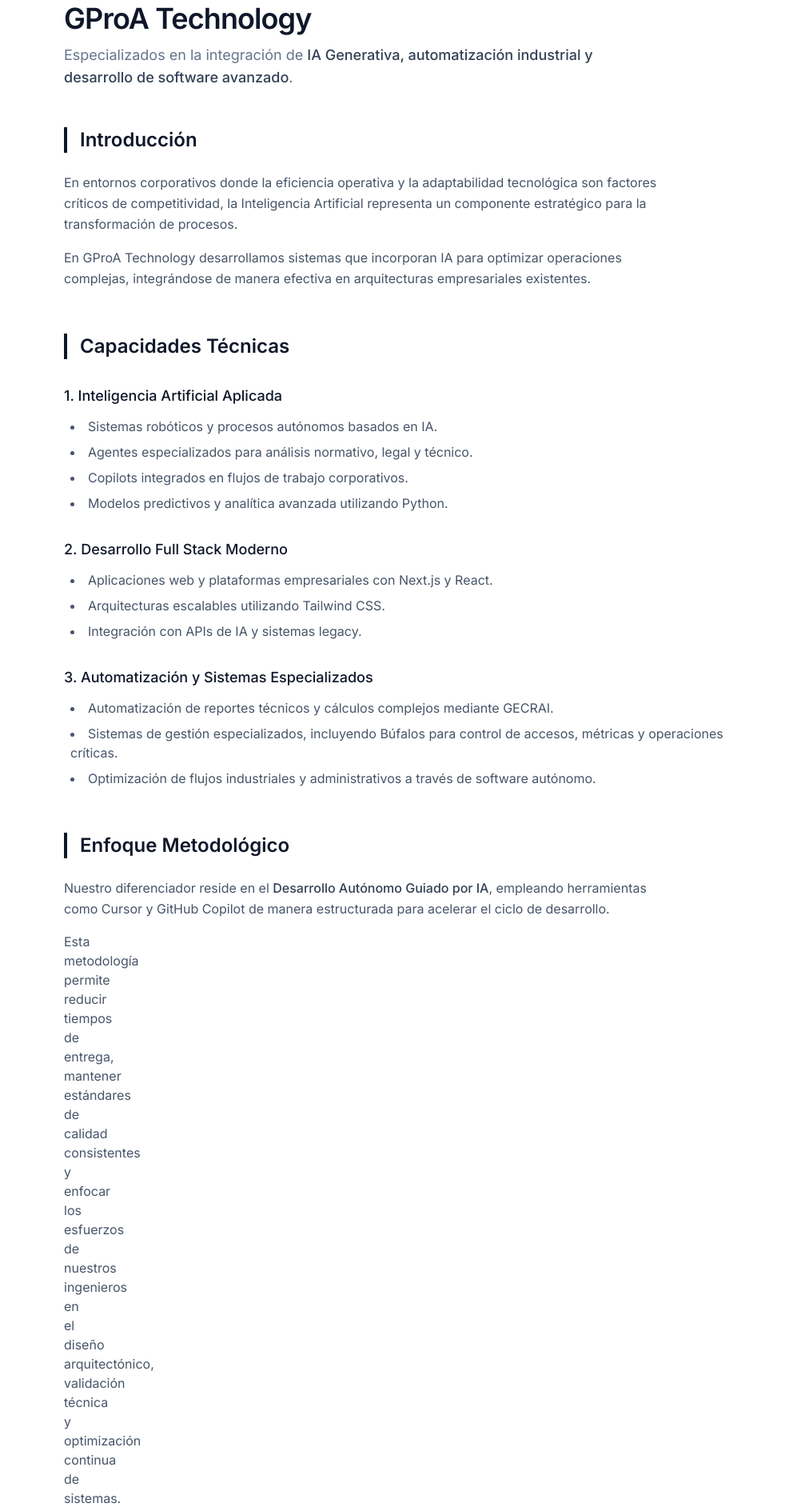
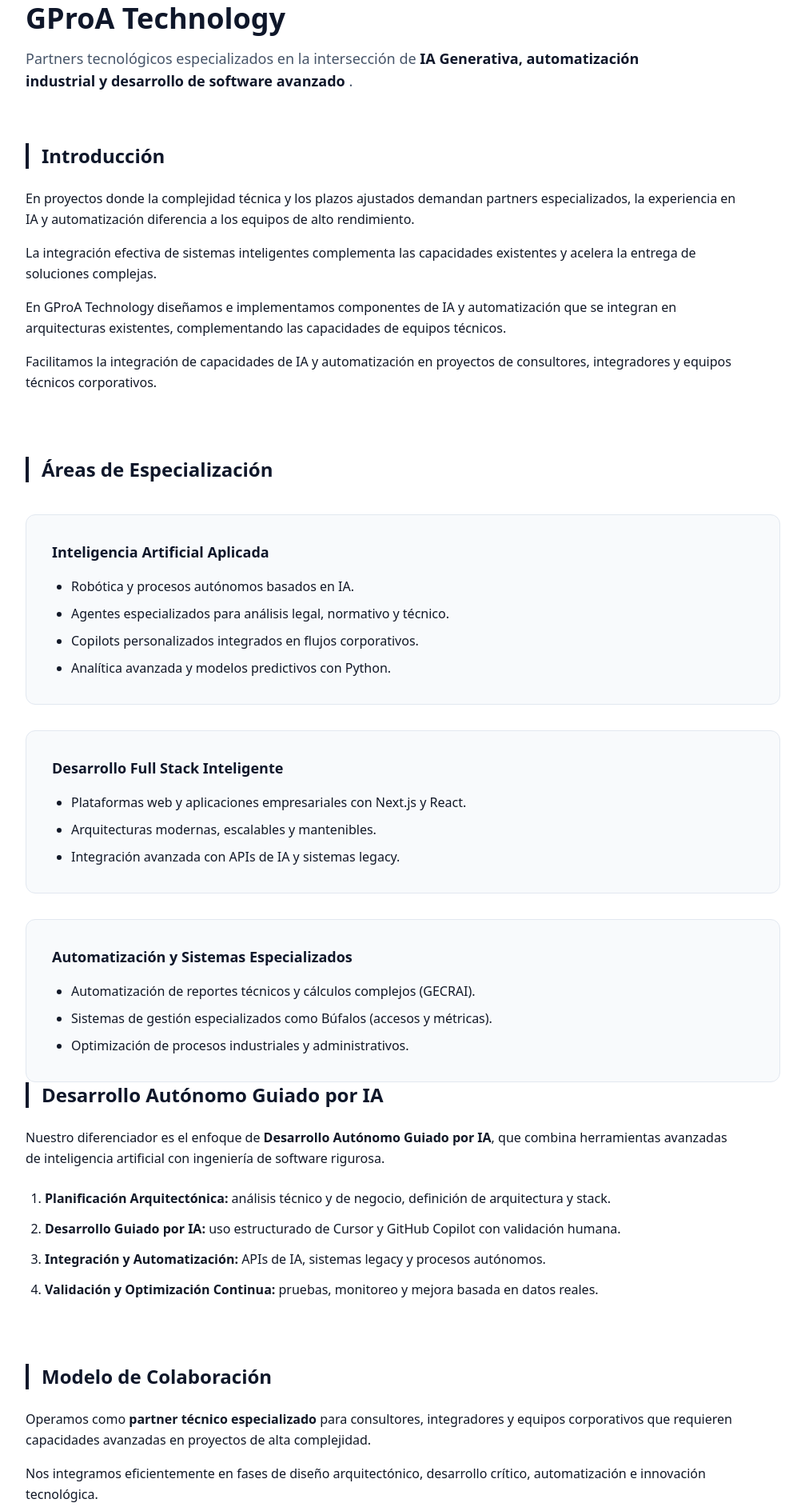
Before and after one commit to gproatechnology/servicios_GProA, a plain HTML site: page index.html in a window 1280 px wide. Shown: the part 61-1945 px from the top of the page at 80% size, without its empty margins (136-1143 px from the left). Drawn offline with nearby package versions, Linux system fonts and the light colour scheme.

Commit message:
refactor: adaptar carta de servicios a Partner Brief para consultores e integradores
- Ajuste de copy para posicionamiento como partner técnico especializado
- Reducir lenguaje orientado a cliente final
- Enfatizar colaboración, integración y complementariedad con equipos técnicos
- Mantener estructura, Tailwind CSS y diseño enterprise

```diff
--- a/index.html
+++ b/index.html
@@ -2,146 +2,184 @@
 <html lang="es">
 <head>
   <meta charset="UTF-8" />
-  <title>Collaboration Brief | GProA Technology</title>
-  <script src="https://cdn.tailwindcss.com"></script>
+  <meta name="viewport" content="width=device-width, initial-scale=1.0"/>
+  <title>GProA Technology | Carta de Servicios</title>
+
+  <!-- Fallback mínimo: NUNCA queda en blanco -->
   <style>
-    @import url('https://fonts.googleapis.com/css2?family=Inter:wght@400;500;600&display=swap');
     body {
-      font-family: 'Inter', system-ui, sans-serif;
+      font-family: system-ui, -apple-system, BlinkMacSystemFont, "Segoe UI", sans-serif;
+      color: #111827;
+      background: #ffffff;
     }
   </style>
+
+  <!-- Tailwind CDN -->
+  <script src="https://cdn.tailwindcss.com"></script>
 </head>
-<body class="bg-white text-slate-800 antialiased">
 
-  <header class="max-w-4xl mx-auto px-6 pt-16 pb-12">
-    <h1 class="text-4xl font-semibold text-slate-900 tracking-tight mb-3">GProA Technology</h1>
-    <p class="text-lg text-slate-500 max-w-2xl">
-      Especializados en la integración de <span class="font-medium text-slate-700">IA Generativa, automatización industrial y desarrollo de software avanzado</span>.
-    </p>
-  </header>
+<body class="bg-white text-gray-900 leading-relaxed">
 
-  <main class="max-w-4xl mx-auto px-6 pb-16">
+  <!-- CONTENEDOR GENERAL -->
+  <div class="max-w-5xl mx-auto px-10 py-16">
 
-    <section class="mb-14">
-      <h2 class="text-2xl font-semibold text-slate-900 mb-6 border-l-4 border-slate-900 pl-4">Introducción</h2>
-      <p class="text-slate-600 mb-4 leading-relaxed max-w-3xl">
-        En entornos corporativos donde la eficiencia operativa y la adaptabilidad tecnológica son factores críticos de competitividad,
-        la Inteligencia Artificial representa un componente estratégico para la transformación de procesos.
+    <!-- HEADER -->
+    <header class="mb-16">
+      <h1 class="text-4xl font-bold text-slate-900 mb-4">
+        GProA Technology
+      </h1>
+      <p class="text-lg text-slate-600 max-w-3xl">
+        Partners tecnológicos especializados en la intersección de
+        <span class="font-semibold text-slate-900">
+          IA Generativa, automatización industrial y desarrollo de software avanzado
+        </span>.
       </p>
-      <p class="text-slate-600 leading-relaxed max-w-3xl">
-        En GProA Technology desarrollamos sistemas que incorporan IA para optimizar operaciones complejas,
-        integrándose de manera efectiva en arquitecturas empresariales existentes.
-      </p>
+    </header>
+
+    <!-- INTRODUCCIÓN -->
+    <section class="mb-20">
+      <h2 class="text-2xl font-semibold text-slate-900 border-l-4 border-slate-900 pl-4 mb-6">
+        Introducción
+      </h2>
+      <div class="space-y-4 max-w-4xl">
+        <p>
+          En proyectos donde la complejidad técnica y los plazos ajustados demandan
+          partners especializados, la experiencia en IA y automatización diferencia a los equipos de alto rendimiento.
+        </p>
+        <p>
+          La integración efectiva de sistemas inteligentes complementa las capacidades existentes
+          y acelera la entrega de soluciones complejas.
+        </p>
+        <p>
+          En GProA Technology diseñamos e implementamos componentes de IA y automatización
+          que se integran en arquitecturas existentes, complementando las capacidades de equipos técnicos.
+        </p>
+        <p>
+          Facilitamos la integración de capacidades de IA y automatización en proyectos
+          de consultores, integradores y equipos técnicos corporativos.
+        </p>
+      </div>
     </section>
 
-    <section class="mb-14">
-      <h2 class="text-2xl font-semibold text-slate-900 mb-6 border-l-4 border-slate-900 pl-4">Capacidades Técnicas</h2>
+    <!-- ÁREAS DE ESPECIALIZACIÓN -->
+      <h2 class="text-2xl font-semibold text-slate-900 border-l-4 border-slate-900 pl-4 mb-10">
+        Áreas de Especialización
+      </h2>
 
-      <h3 class="text-lg font-medium text-slate-900 mb-3 mt-8">1. Inteligencia Artificial Aplicada</h3>
-      <ul class="list-disc list-inside text-slate-600 space-y-2 ml-2">
-        <li>Sistemas robóticos y procesos autónomos basados en IA.</li>
-        <li>Agentes especializados para análisis normativo, legal y técnico.</li>
-        <li>Copilots integrados en flujos de trabajo corporativos.</li>
-        <li>Modelos predictivos y analítica avanzada utilizando Python.</li>
-      </ul>
+      <div class="grid gap-8">
 
-      <h3 class="text-lg font-medium text-slate-900 mb-3 mt-8">2. Desarrollo Full Stack Moderno</h3>
-      <ul class="list-disc list-inside text-slate-600 space-y-2 ml-2">
-        <li>Aplicaciones web y plataformas empresariales con Next.js y React.</li>
-        <li>Arquitecturas escalables utilizando Tailwind CSS.</li>
-        <li>Integración con APIs de IA y sistemas legacy.</li>
-      </ul>
+        <!-- IA -->
+        <div class="bg-slate-50 border border-slate-200 rounded-xl p-8">
+          <h3 class="text-lg font-semibold text-slate-900 mb-4">
+            Inteligencia Artificial Aplicada
+          </h3>
+          <ul class="list-disc ml-6 space-y-2">
+            <li>Robótica y procesos autónomos basados en IA.</li>
+            <li>Agentes especializados para análisis legal, normativo y técnico.</li>
+            <li>Copilots personalizados integrados en flujos corporativos.</li>
+            <li>Analítica avanzada y modelos predictivos con Python.</li>
+          </ul>
+        </div>
 
-      <h3 class="text-lg font-medium text-slate-900 mb-3 mt-8">3. Automatización y Sistemas Especializados</h3>
-      <ul class="list-disc list-inside text-slate-600 space-y-2 ml-2">
-        <li>Automatización de reportes técnicos y cálculos complejos mediante GECRAI.</li>
-        <li>Sistemas de gestión especializados, incluyendo Búfalos para control de accesos, métricas y operaciones críticas.</li>
-        <li>Optimización de flujos industriales y administrativos a través de software autónomo.</li>
-      </ul>
+        <!-- FULL STACK -->
+        <div class="bg-slate-50 border border-slate-200 rounded-xl p-8">
+          <h3 class="text-lg font-semibold text-slate-900 mb-4">
+            Desarrollo Full Stack Inteligente
+          </h3>
+          <ul class="list-disc ml-6 space-y-2">
+            <li>Plataformas web y aplicaciones empresariales con Next.js y React.</li>
+            <li>Arquitecturas modernas, escalables y mantenibles.</li>
+            <li>Integración avanzada con APIs de IA y sistemas legacy.</li>
+          </ul>
+        </div>
+
+        <!-- AUTOMATIZACIÓN -->
+        <div class="bg-slate-50 border border-slate-200 rounded-xl p-8">
+          <h3 class="text-lg font-semibold text-slate-900 mb-4">
+            Automatización y Sistemas Especializados
+          </h3>
+          <ul class="list-disc ml-6 space-y-2">
+            <li>Automatización de reportes técnicos y cálculos complejos (GECRAI).</li>
+            <li>Sistemas de gestión especializados como Búfalos (accesos y métricas).</li>
+            <li>Optimización de procesos industriales y administrativos.</li>
+          </ul>
+        </div>
+
+      </div>
     </section>
 
-    <section class="mb-14">
-      <h2 class="text-2xl font-semibold text-slate-900 mb-6 border-l-4 border-slate-900 pl-4">Enfoque Metodológico</h2>
-      <p class="text-slate-600 mb-4 leading-relaxed max-w-3xl">
-        Nuestro diferenciador reside en el <span class="font-medium text-slate-700">Desarrollo Autónomo Guiado por IA</span>,
-        empleando herramientas como Cursor y GitHub Copilot de manera estructurada para acelerar el ciclo de desarrollo.
-      </p>
-      <p class="text-slate-600 mb-8 max-w-3 leading-relaxedxl">
-        Esta metodología permite reducir tiempos de entrega, mantener estándares de calidad consistentes
-        y enfocar los esfuerzos de nuestros ingenieros en el diseño arquitectónico, validación técnica y optimización continua de sistemas.
-      </p>
+    <!-- METODOLOGÍA -->
+    <section class="mb-20">
+      <h2 class="text-2xl font-semibold text-slate-900 border-l-4 border-slate-900 pl-4 mb-6">
+        Desarrollo Autónomo Guiado por IA
+      </h2>
 
-      <!-- Subsección: Desarrollo Autónomo Guiado por IA -->
-      <div class="bg-gray-50 rounded-lg p-6 border border-gray-200">
-        <h3 class="text-lg font-medium text-slate-900 mb-3">Desarrollo Autónomo Guiado por IA</h3>
-        <p class="text-sm text-slate-600 mb-6">
-          Metodología estructurada en cuatro fases que integra asistencia de IA con control humano estricto en cada etapa del ciclo de desarrollo.
+      <div class="space-y-6 max-w-4xl">
+        <p>
+          Nuestro diferenciador es el enfoque de
+          <span class="font-semibold">Desarrollo Autónomo Guiado por IA</span>,
+          que combina herramientas avanzadas de inteligencia artificial con ingeniería de software rigurosa.
         </p>
 
-        <ol class="space-y-5">
-          <li class="flex gap-4">
-            <span class="flex-shrink-0 w-7 h-7 bg-slate-900 text-white text-xs font-medium rounded-full flex items-center justify-center mt-0.5">1</span>
-            <div>
-              <strong class="text-slate-900 block text-sm font-medium">Planificación Arquitectónica</strong>
-              <p class="text-slate-600 text-sm mt-1 leading-relaxed">Definición de estructuras, patrones y estándares. Los ingenieros establecen la visión técnica antes de cualquier generación de código, asegurando coherencia con los requisitos del sistema.</p>
-            </div>
+        <ol class="list-decimal ml-6 space-y-3">
+          <li>
+            <strong>Planificación Arquitectónica:</strong>
+            análisis técnico y de negocio, definición de arquitectura y stack.
           </li>
-
-          <li class="flex gap-4">
-            <span class="flex-shrink-0 w-7 h-7 bg-slate-900 text-white text-xs font-medium rounded-full flex items-center justify-center mt-0.5">2</span>
-            <div>
-              <strong class="text-slate-900 block text-sm font-medium">Desarrollo Asistido por IA</strong>
-              <p class="text-slate-600 text-sm mt-1 leading-relaxed">Generación de código asistida bajo directrices predefinidas. Cada snippet se alinea con especificaciones arquitectónicas establecidas, documentando decisiones técnicas y dependencias.</p>
-            </div>
+          <li>
+            <strong>Desarrollo Guiado por IA:</strong>
+            uso estructurado de Cursor y GitHub Copilot con validación humana.
           </li>
-
-          <li class="flex gap-4">
-            <span class="flex-shrink-0 w-7 h-7 bg-slate-900 text-white text-xs font-medium rounded-full flex items-center justify-center mt-0.5">3</span>
-            <div>
-              <strong class="text-slate-900 block text-sm font-medium">Integración y Automatización</strong>
-              <p class="text-slate-600 text-sm mt-1 leading-relaxed">Pipeline de CI/CD con tests automatizados. Validación de consistencia, compliance con estándares internos y verificación de seguridad antes de integración.</p>
-            </div>
+          <li>
+            <strong>Integración y Automatización:</strong>
+            APIs de IA, sistemas legacy y procesos autónomos.
           </li>
-
-          <li class="flex gap-4">
-            <span class="flex-shrink-0 w-7 h-7 bg-slate-900 text-white text-xs font-medium rounded-full flex items-center justify-center mt-0.5">4</span>
-            <div>
-              <strong class="text-slate-900 block text-sm font-medium">Validación Continua</strong>
-              <p class="text-slate-600 text-sm mt-1 leading-relaxado">Revisiones de código obligatorias, tests de integración y validación humana en puntos de control críticos. Métricas de calidad y trazabilidad en cada entrega.</p>
-            </div>
+          <li>
+            <strong>Validación y Optimización Continua:</strong>
+            pruebas, monitoreo y mejora basada en datos reales.
           </li>
         </ol>
       </div>
     </section>
 
-    <section class="mb-14">
-      <h2 class="text-2xl font-semibold text-slate-900 mb-6 border-l-4 border-slate-900 pl-4">Modelo de Colaboración</h2>
-      <p class="text-slate-600 leading-relaxed max-w-3xl">
-        Actuamos como <span class="font-medium text-slate-700">partner técnico especializado</span> para consultores,
-        integradores y equipos corporativos que requieren soluciones avanzadas y técnicas,
-        complementando capacidades existentes en proyectos de alta complejidad.
+    <!-- COLABORACIÓN -->
+    <section class="mb-20">
+      <h2 class="text-2xl font-semibold text-slate-900 border-l-4 border-slate-900 pl-4 mb-6">
+        Modelo de Colaboración
+      </h2>
+      <div class="space-y-4 max-w-4xl">
+        <p>
+          Operamos como <strong>partner técnico especializado</strong> para consultores,
+          integradores y equipos corporativos que requieren capacidades avanzadas en proyectos de alta complejidad.
+        </p>
+        <p>
+          Nos integramos eficientemente en fases de diseño arquitectónico,
+          desarrollo crítico, automatización e innovación tecnológica.
+        </p>
+      </div>
+    </section>
+
+    <!-- CTA -->
+    <section>
+      <h2 class="text-2xl font-semibold text-slate-900 border-l-4 border-slate-900 pl-4 mb-6">
+        Próximo Paso
+      </h2>
+      <p class="max-w-4xl">
+        Recomendamos iniciar con una consultoría diagnóstica para evaluar procesos,
+        identificar oportunidades de IA y automatización,
+        y definir una hoja de ruta tecnológica alineada a objetivos corporativos.
       </p>
     </section>
 
-    <section class="mb-14">
-      <h2 class="text-2xl font-semibold text-slate-900 mb-6 border-l-4 border-slate-900 pl-4">Próximo Paso</h2>
-      <p class="text-slate-600 leading-relaxed max-w-3xl">
-        Proponemos una <span class="font-medium text-slate-700">evaluación diagnóstica</span> para revisar procesos actuales,
-        identificar oportunidades de integración de IA y automatización,
-        y establecer una estrategia tecnológica alineada con objetivos operativos.
+    <!-- FOOTER -->
+    <footer class="mt-24 pt-8 border-t border-slate-200 text-sm text-slate-600">
+      <p>
+        GProA Technology · IA Aplicada · Automatización · Software Avanzado<br/>
+        <span class="font-medium">www.gproatechnology.com</span>
       </p>
-    </section>
+    </footer>
 
-  </main>
-
-  <footer class="border-t border-gray-200 bg-gray-50">
-    <div class="max-w-4xl mx-auto px-6 py-10">
-      <p class="text-sm text-slate-500">
-        GProA Technology · IA Aplicada · Automatización · Software Avanzado<br/>
-        <a href="https://www.gproatechnology.com" class="text-slate-700 hover:underline">www.gproatechnology.com</a>
-      </p>
-    </div>
-  </footer>
+  </div>
 
 </body>
 </html>
```
